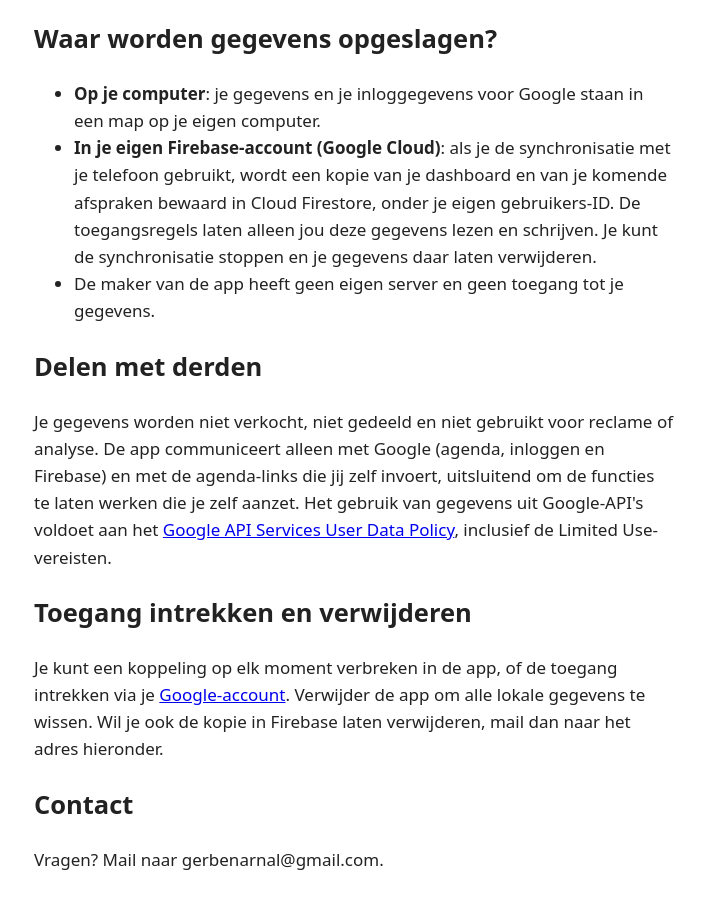
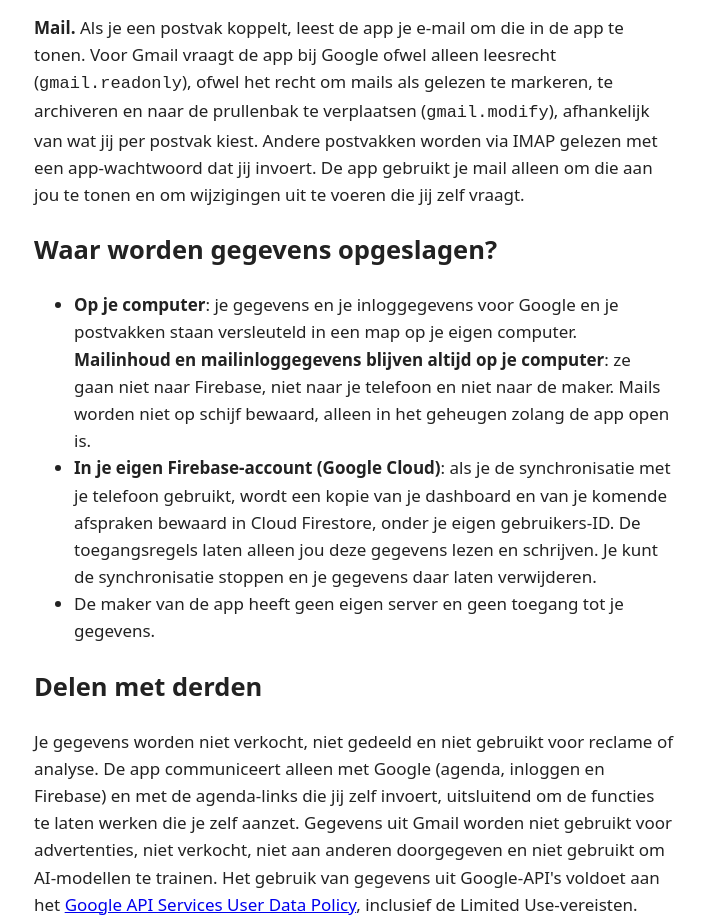
Before and after one commit to GerbenArnalsteen/Productivity-dashboard, a plain HTML site: page privacy.html in a window 1280 px wide. Shown: the part 429-1350 px from the top of the page, without its empty margins (286-991 px from the left). Drawn offline with Linux system fonts and the light colour scheme.

Commit message:
docs: privacy.html

```diff
--- a/privacy.html
+++ b/privacy.html
@@ -7,16 +7,17 @@
 <p>Laatst bijgewerkt: november 2026.</p>
 <h2>Welke gegevens gebruikt de app?</h2>
 <p>De app bewaart wat je zelf invult: to-do's, notities, rooster, deadlines, instellingen en dergelijke. Koppel je een agenda, dan vraagt de app toegang om je afspraken te lezen en om afspraken toe te voegen, te wijzigen en te verwijderen, en alleen wanneer jij dat in de app doet. Dat kan voor <strong>Google Agenda</strong>. Andere agenda's (zoals Outlook) kun je alleen-lezen tonen met een agenda-link die je zelf invoert. Voor het inloggen gebruikt de app je e-mailadres en naam van je Google-account.</p>
+<p><strong>Mail.</strong> Als je een postvak koppelt, leest de app je e-mail om die in de app te tonen. Voor Gmail vraagt de app bij Google ofwel alleen leesrecht (<code>gmail.readonly</code>), ofwel het recht om mails als gelezen te markeren, te archiveren en naar de prullenbak te verplaatsen (<code>gmail.modify</code>), afhankelijk van wat jij per postvak kiest. Andere postvakken worden via IMAP gelezen met een app-wachtwoord dat jij invoert. De app gebruikt je mail alleen om die aan jou te tonen en om wijzigingen uit te voeren die jij zelf vraagt.</p>
 <h2>Waar worden gegevens opgeslagen?</h2>
 <ul>
-<li><strong>Op je computer</strong>: je gegevens en je inloggegevens voor Google staan in een map op je eigen computer.</li>
+<li><strong>Op je computer</strong>: je gegevens en je inloggegevens voor Google en je postvakken staan versleuteld in een map op je eigen computer. <strong>Mailinhoud en mailinloggegevens blijven altijd op je computer</strong>: ze gaan niet naar Firebase, niet naar je telefoon en niet naar de maker. Mails worden niet op schijf bewaard, alleen in het geheugen zolang de app open is.</li>
 <li><strong>In je eigen Firebase-account (Google Cloud)</strong>: als je de synchronisatie met je telefoon gebruikt, wordt een kopie van je dashboard en van je komende afspraken bewaard in Cloud Firestore, onder je eigen gebruikers-ID. De toegangsregels laten alleen jou deze gegevens lezen en schrijven. Je kunt de synchronisatie stoppen en je gegevens daar laten verwijderen.</li>
 <li>De maker van de app heeft geen eigen server en geen toegang tot je gegevens.</li>
 </ul>
 <h2>Delen met derden</h2>
-<p>Je gegevens worden niet verkocht, niet gedeeld en niet gebruikt voor reclame of analyse. De app communiceert alleen met Google (agenda, inloggen en Firebase) en met de agenda-links die jij zelf invoert, uitsluitend om de functies te laten werken die je zelf aanzet. Het gebruik van gegevens uit Google-API's voldoet aan het <a href="https://developers.google.com/terms/api-services-user-data-policy">Google API Services User Data Policy</a>, inclusief de Limited Use-vereisten.</p>
+<p>Je gegevens worden niet verkocht, niet gedeeld en niet gebruikt voor reclame of analyse. De app communiceert alleen met Google (agenda, inloggen en Firebase) en met de agenda-links die jij zelf invoert, uitsluitend om de functies te laten werken die je zelf aanzet. Gegevens uit Gmail worden niet gebruikt voor advertenties, niet verkocht, niet aan anderen doorgegeven en niet gebruikt om AI-modellen te trainen. Het gebruik van gegevens uit Google-API's voldoet aan het <a href="https://developers.google.com/terms/api-services-user-data-policy">Google API Services User Data Policy</a>, inclusief de Limited Use-vereisten.</p>
 <h2>Toegang intrekken en verwijderen</h2>
-<p>Je kunt een koppeling op elk moment verbreken in de app, of de toegang intrekken via je <a href="https://myaccount.google.com/permissions">Google-account</a>. Verwijder de app om alle lokale gegevens te wissen. Wil je ook de kopie in Firebase laten verwijderen, mail dan naar het adres hieronder.</p>
+<p>Je kunt een koppeling op elk moment verbreken in de app, of de toegang intrekken via je <a href="https://myaccount.google.com/permissions">Google-account</a>. Verwijder je een Gmail-postvak in de app, dan trekt de app ook haar toestemming bij Google in. Verwijder de app om alle lokale gegevens te wissen. Wil je ook de kopie in Firebase laten verwijderen, mail dan naar het adres hieronder.</p>
 <h2>Contact</h2>
 <p>Vragen? Mail naar gerbenarnal@gmail.com.</p>
 </body></html>
```
